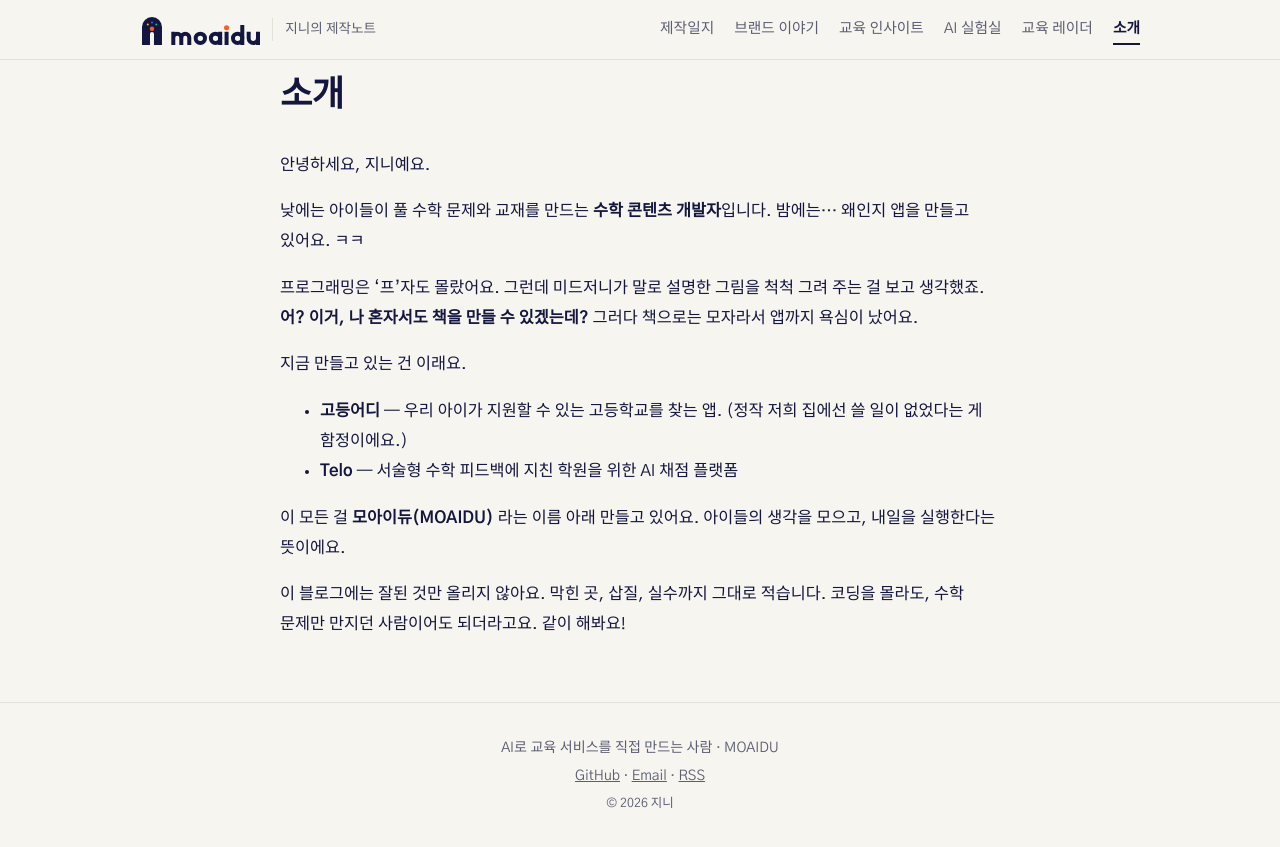
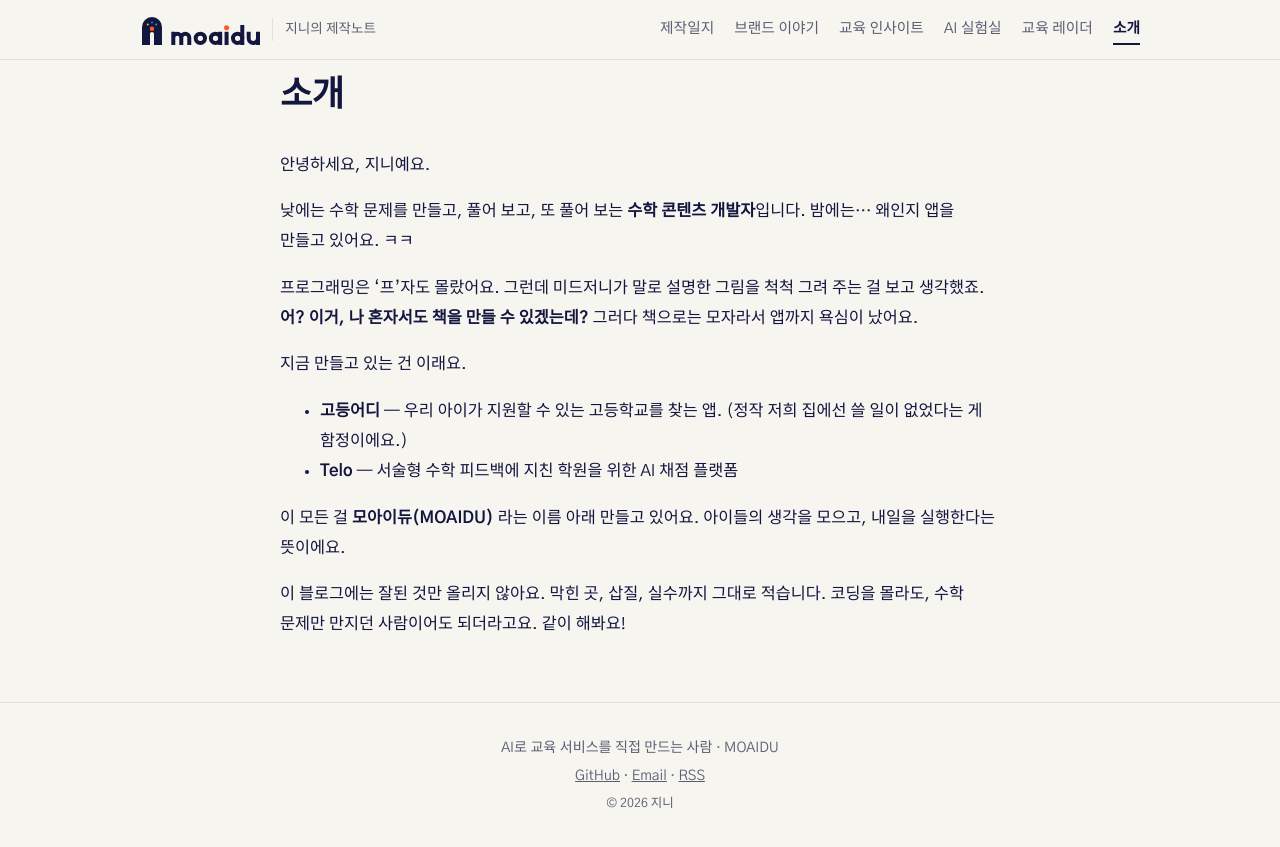
Before and after one commit to moaidu/moaidu.github.io, a Jekyll site: the page built from about.md, in a window 1280 px wide. Shown: the top 847 px of the page. Built offline with Jekyll 4.4.1, drawn with Linux system fonts in a browser that asks for light colours.

Commit message:
소개글 첫 문장 다듬기
Co-Authored-By: Claude Sonnet 5.5 <noreply@anthropic.com>

```diff
--- a/about.md
+++ b/about.md
@@ -5,7 +5,7 @@ permalink: /about/
 ---
 안녕하세요, 지니예요.
 
-낮에는 아이들이 풀 수학 문제와 교재를 만드는 **수학 콘텐츠 개발자**입니다.
+낮에는 수학 문제를 만들고, 풀어 보고, 또 풀어 보는 **수학 콘텐츠 개발자**입니다.
 밤에는… 왜인지 앱을 만들고 있어요. ㅋㅋ
 
 프로그래밍은 '프'자도 몰랐어요. 그런데 미드저니가 말로 설명한 그림을 척척 그려 주는 걸 보고 생각했죠.
```
